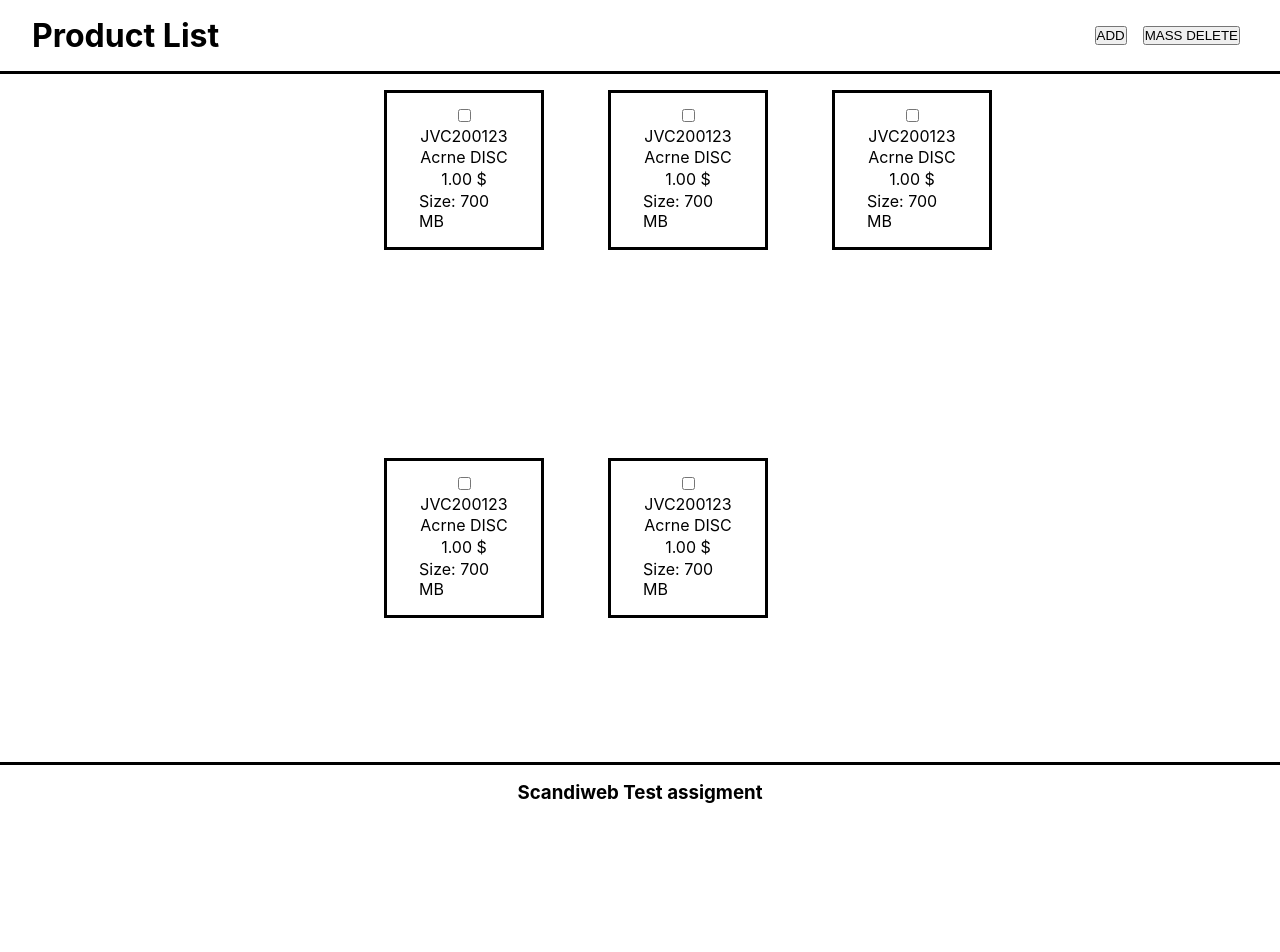
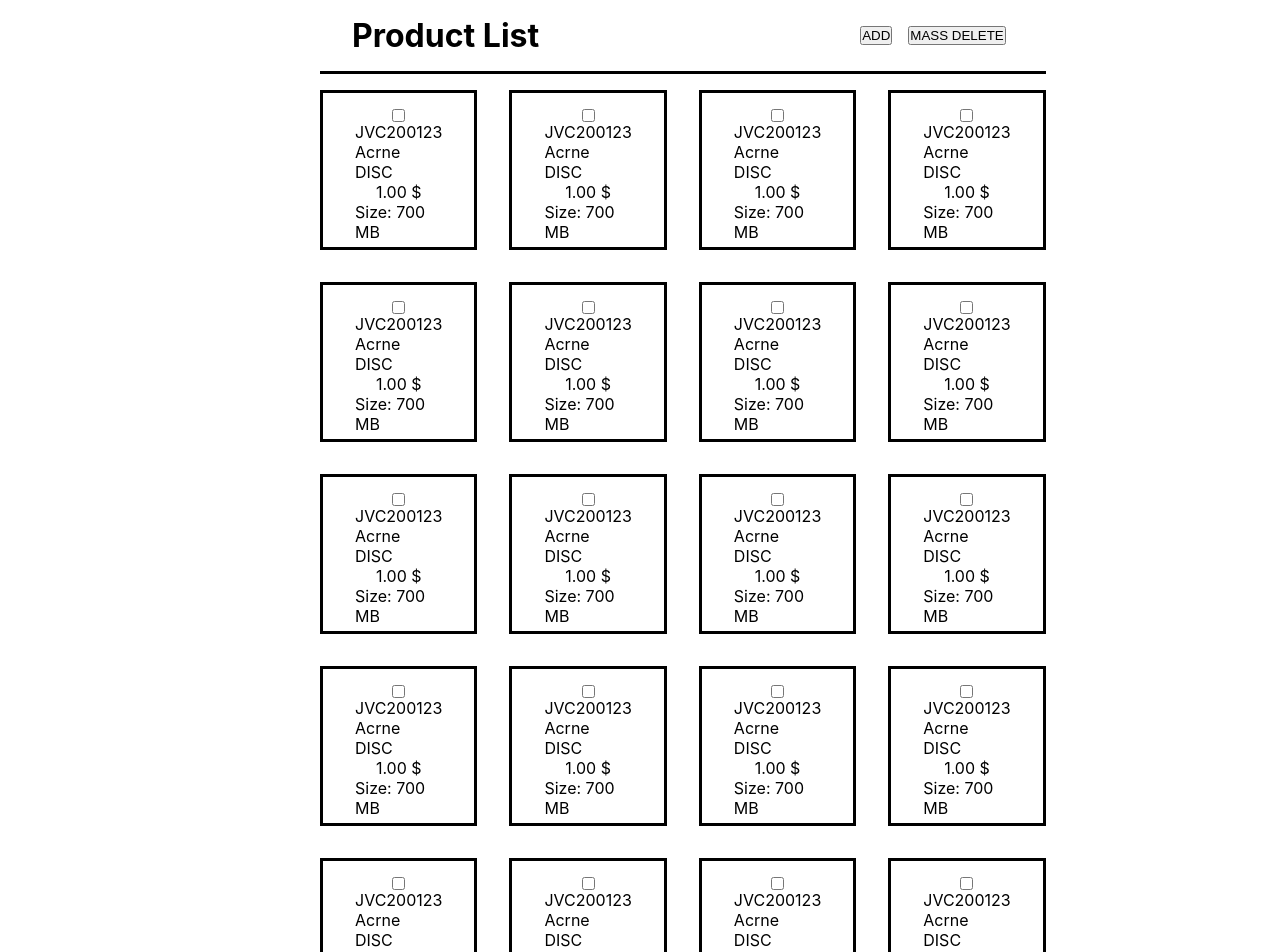
Before and after one commit to blacknii/junior-developer-test-task, a React (Create React App) app in the folder test-task/: page / in a window 1280 px wide. Shown: the top 952 px of the page. Before the commit the page ends 820 px from the top, so only its background shows below. Built offline with nearby package versions, Linux system fonts and the light colour scheme.

Commit message:
grid layout fix

```diff
--- a/test-task/src/App.module.css
+++ b/test-task/src/App.module.css
@@ -1,6 +1,7 @@
 .container {
-  display: flex;
-  align-items: center;
-  flex-direction: column;
+  display: grid;
+  min-height: 100vh;
+  grid-template-rows: auto 1fr auto;
   gap: 1rem;
+  margin: 0 20rem;
 }
--- a/test-task/src/components/tasks/Task.module.css
+++ b/test-task/src/components/tasks/Task.module.css
@@ -1,5 +1,5 @@
 .container {
-  width: 10rem;
+  /* width: 10rem; */
   height: 10rem;
   display: flex;
   flex-direction: column;
--- a/test-task/src/components/tasks/Tasks.js
+++ b/test-task/src/components/tasks/Tasks.js
@@ -10,6 +10,22 @@ function Tasks() {
       <Task />
       <Task />
       <Task />
+      <Task />
+      <Task />
+      <Task />
+      <Task />
+      <Task />
+      <Task />
+      <Task />
+      <Task />
+      <Task />
+      <Task />
+      <Task />
+      <Task />
+      <Task />
+      <Task />
+      <Task />
+      <Task />
     </div>
   );
 }
--- a/test-task/src/components/tasks/Tasks.module.css
+++ b/test-task/src/components/tasks/Tasks.module.css
@@ -1,7 +1,7 @@
 .container {
   display: grid;
-  grid-template-columns: 4rem 4rem 4rem;
-  column-gap: 10rem;
-  row-gap: 5rem;
-  min-height: 82vh;
+  grid-template-columns: 1fr 1fr 1fr 1fr;
+  grid-auto-rows: 12rem;
+  column-gap: 2rem;
+  row-gap: 0rem;
 }
```
